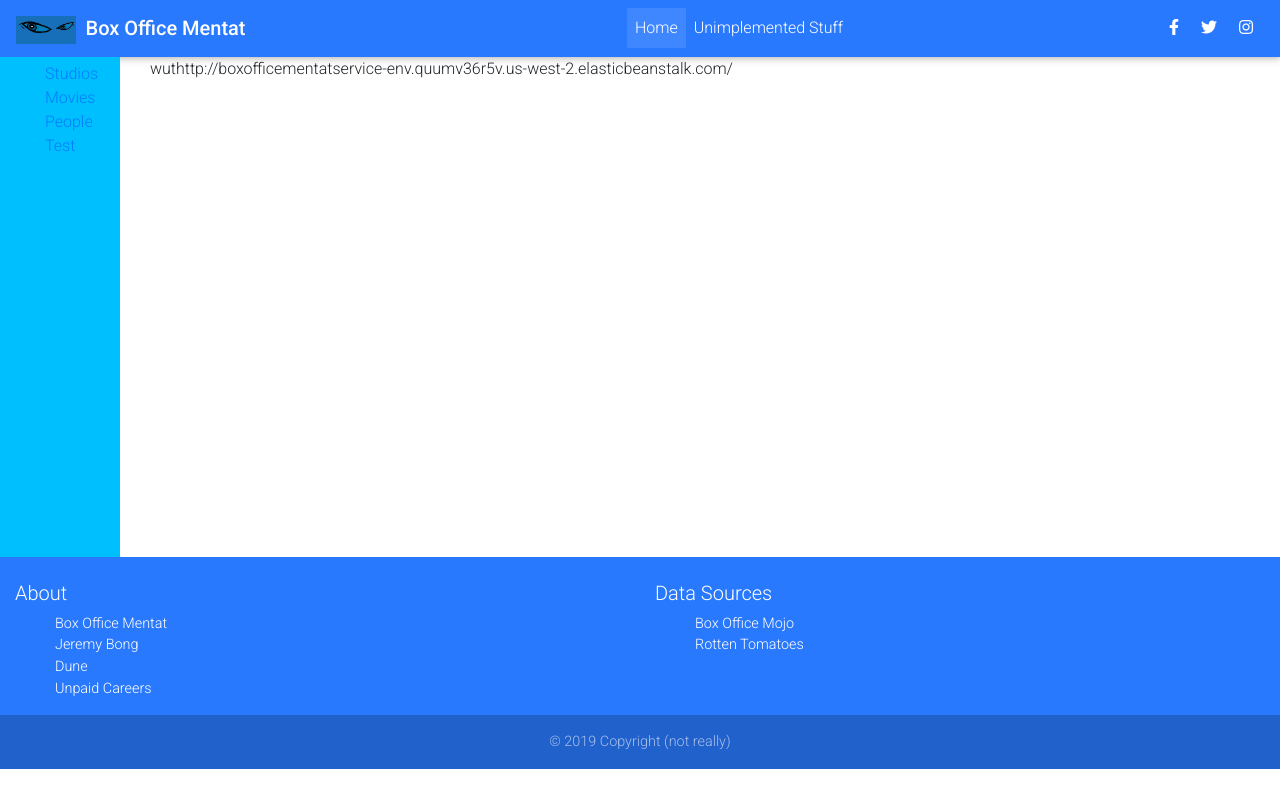
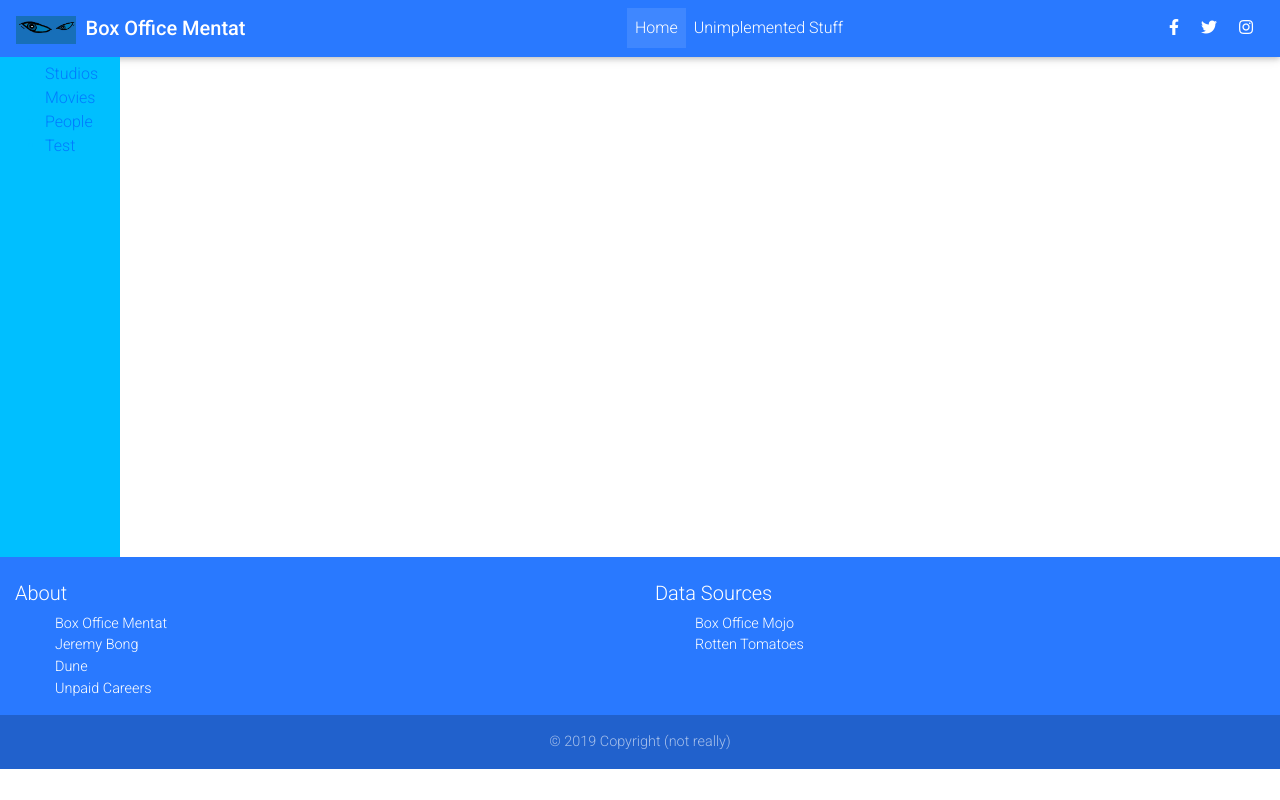
Before and after one commit to jtkbong/BoxOfficeMentatFrontend, a React (Create React App) app in the folder Frontend/mentatfrontend/: page / in a window 1280 px wide. Built offline with nearby package versions, Linux system fonts and the light colour scheme.

Commit message:
left something in here that shouldnt be

```diff
--- a/Frontend/mentatfrontend/src/App.js
+++ b/Frontend/mentatfrontend/src/App.js
@@ -23,9 +23,8 @@ class App extends Component {
 	render() {
 
 		return (
-			<div style={{height: "500px"}}>
-			wut{process.env.REACT_APP_API_URL}
-		  </div>
+			<div style={{ height: "500px" }}>
+			</div>
 		);
 	}
 }
```
